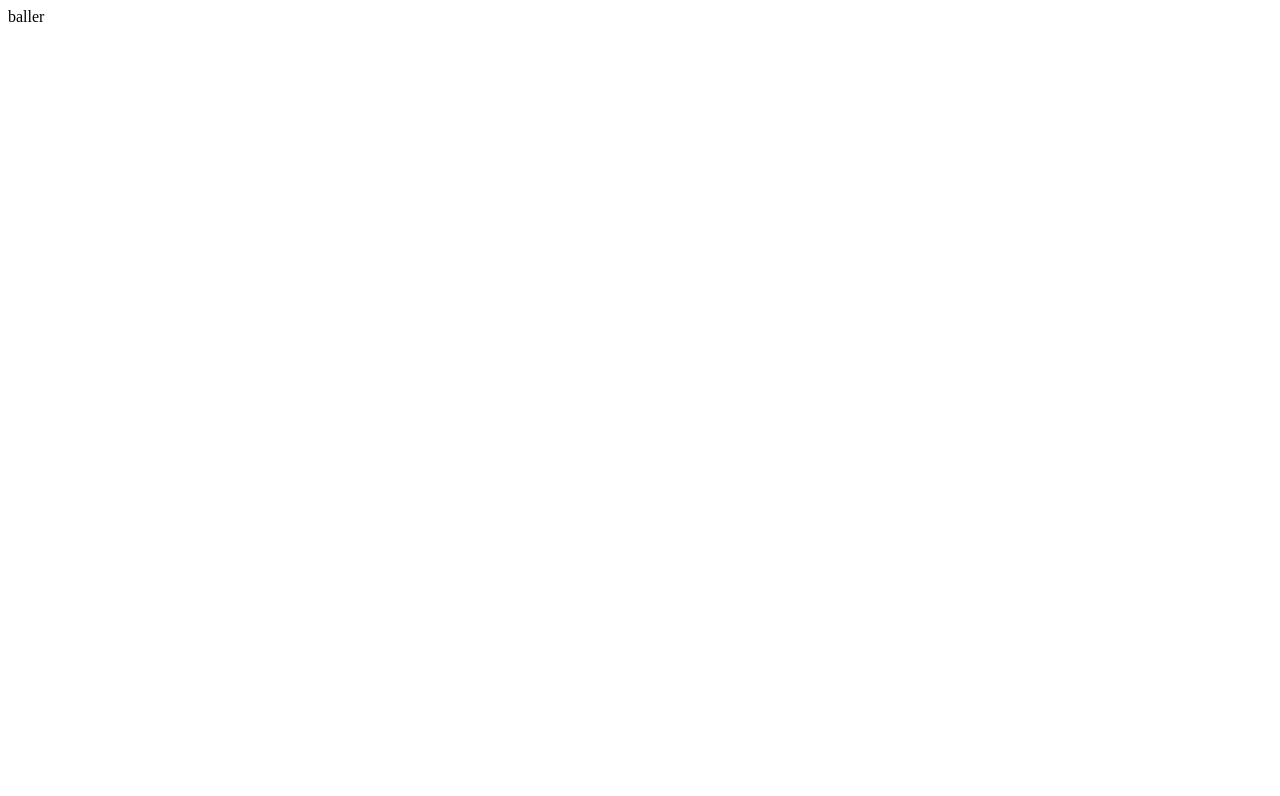
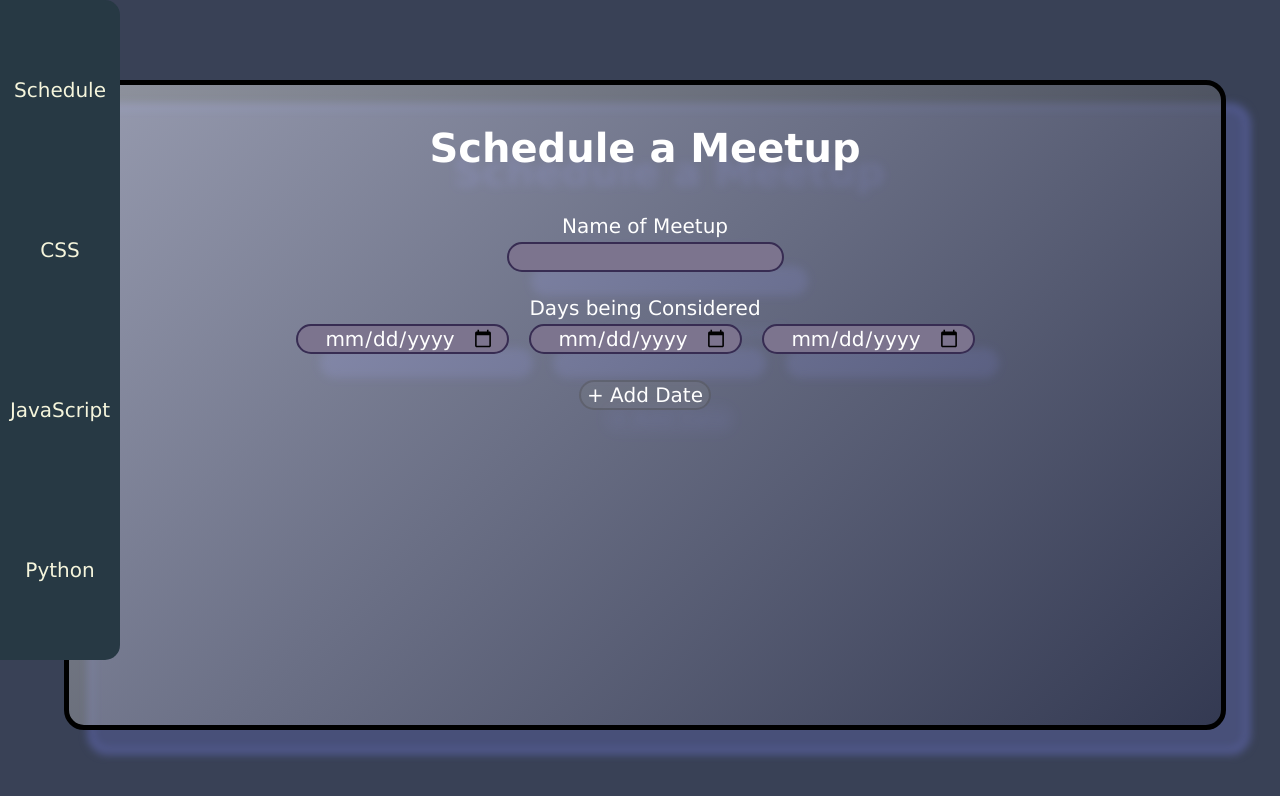
Before and after one commit to Jamieson-H7/PlayDate, a plain HTML site: page index.html in a window 1280 px wide. Drawn offline with nearby package versions, Linux system fonts and the light colour scheme.

Commit message:
css and js

```diff
--- a/index.html
+++ b/index.html
@@ -1,11 +1,60 @@
 <!DOCTYPE html>
 <html lang="en">
+
 <head>
     <meta charset="UTF-8">
     <meta name="viewport" content="width=device-width, initial-scale=1.0">
     <title>PlayDate</title>
+    <link rel="stylesheet" href="styles.css">
+    <script src="main.js"></script>
+    <script src="https://code.jquery.com/jquery-latest.min.js"></script>
+
 </head>
+
 <body>
-    <h> baller </h>
+    <nav>
+        <div class="linkContainer">
+            <a href="index.html">Schedule</a>
+            <a href="/css/">CSS</a>
+            <a href="/js/">JavaScript</a>
+            <a href="/python/">Python</a>
+        </div>
+    </nav>
+    <div class="pageContainer">
+        <h1 style="padding-top: 1em;">Schedule a Meetup</h1>
+        <table>
+            <tr>
+                <td>
+                    <p class="textLabel">Name of Meetup</p>
+                </td>
+            </tr>
+            <tr>
+                <td>
+                    <input type="text"></input>
+                </td>
+            </tr>
+            <tr>
+                <td>
+                    <p class="textLabel">Days being Considered</p>
+                </td>
+            </tr>
+            <tr>
+                <td>
+                    <div id="dateContainer" class="grid-container">
+                        <input type="date" class="dateInputs" />
+                        <input type="date" class="dateInputs" />
+                        <input type="date" class="dateInputs" />
+                    </div>
+                </td>
+            </tr>
+            <tr>
+                <td>
+                    <button id="addDateButton" type="button" onclick="dateButtonFunct()">+ Add Date</button>
+                </td>
+            </tr>
+        </table>
+    </div>
+    <br>
 </body>
+
 </html>
--- /dev/null
+++ b/main.js
@@ -0,0 +1,42 @@
+window.onload = init;
+
+var dateButton;
+var firstDateInput;
+var parentDiv;
+var dateContainer;
+
+function init(){
+    initInputs = document.getElementsByClassName("dateInputs");
+    for(item of initInputs){
+        item.min = new Date().toISOString().split("T")[0];
+    }
+    dateButton = document.getElementById("addDateButton");
+    firstDateInput = document.getElementById("firstDateInput");
+    dateContainer = document.getElementById("dateContainer");
+    parentDiv = firstDateInput.parentNode;
+}
+
+// dateButton.addEventListener("click", dateButtonFunct);
+
+function dateButtonFunct() {
+    // console.log("bruh")
+    // newRow = document.createElement("tr");
+    // newCol = document.createElement("td");
+    // newDateInput = document.createElement("input");
+    // newDateInput.type = "date";
+    // newDateInput.min = new Date().toISOString().split("T")[0];
+    // newDateInput.classList.add("dateInputs");
+    // // type="date" id="start"
+
+    // newCol.appendChild(newDateInput);
+    // newRow.appendChild(newCol);
+    // parentDiv.insertBefore(newRow, firstDateInput);
+
+    newDateInput = document.createElement("input");
+    newDateInput.type = "date";
+    newDateInput.min = new Date().toISOString().split("T")[0];
+    newDateInput.classList.add("dateInputs");
+    newDateInput.classList.add("fadeIn");
+    newDateInput.addEventListener('animationend', function(e) {$(newDateInput).removeClass("fadeIn");});
+    dateContainer.appendChild(newDateInput);
+}
--- /dev/null
+++ b/styles.css
@@ -0,0 +1,172 @@
+* {
+    font-family: 'Lucida Sans', 'Lucida Sans Regular', 'Lucida Grande', 'Lucida Sans Unicode', Geneva, Verdana, sans-serif;
+    font-size: 20px;
+    color: white;
+    --bgColor: rgb(57, 65, 86);
+    --bgColor2: rgb(87, 95, 156);
+    --inputColor: rgb(124, 116, 142);
+    --inputHoverColor: rgb(109, 96, 139);
+    --inputBorderColor: rgb(55, 44, 82);
+}
+
+h1{
+    font-size: 2em;
+}
+
+@keyframes loading {
+    from {
+        transform: translate(-100%, 0px);
+    }
+
+    to {
+        transform: translate(0, 0);
+    }
+}
+
+
+html{
+    overflow-x: hidden;
+}
+
+html,
+body {
+    margin: 0;
+    height: 90%;
+}
+
+body {
+    width: 100%;
+    background-color: var(--bgColor);
+}
+
+nav {
+    display:block;
+    position: fixed;
+    top: 0;
+    left:0;
+    padding: 0.5em 0.5em 0.5em 0.5em;
+    z-index: 1;
+    background-color: rgb(39, 57, 68);
+    width: 5em;
+    border-radius: 0 0.75em 0.75em 0;
+    height: 80%;
+}
+nav .linkContainer{
+    height: 100%;
+    display: flex;
+    flex-direction: column;
+    justify-content: space-around;
+    align-items: center;
+}
+nav .linkContainer img:hover{
+    filter: drop-shadow(24px 24px 4px black);
+}
+nav .linkContainer a{
+    text-decoration:none;
+    color:beige;
+}
+nav .linkContainer a:hover{
+    text-decoration:none;
+    color:rgb(130, 130, 101);
+}
+
+.pageContainer {
+    animation: loading 0.5s cubic-bezier(.14, .6, .36, 1.11) forwards;
+    margin: 10vh auto 0 5vw;
+    width: 90vw;
+    min-height: 80vh;
+    text-align: center;
+    background-image: linear-gradient(135deg, rgb(230, 230, 230, 0.5), rgb(31, 35, 44, 0.5));
+    filter: drop-shadow(24px 24px 4px var(--bgColor2));
+    border-radius: 1em;
+    border: 5px solid black;
+}
+
+.pageContainer * {
+    margin: auto;
+    margin-bottom: 1em;
+}
+
+@keyframes fadeIn {
+    from {
+        opacity: 0;
+    }
+
+    to {
+        opacity: 1;
+    }
+}
+
+.fadeIn {
+    animation: fadeIn 0.1s cubic-bezier(0, 0, .86, .22) 0s forwards;
+}
+
+input {
+    transition: background-color 0.5s;
+    background-color: var(--inputColor);
+    border: 0.1em solid var(--inputBorderColor);
+    border-radius: 1em;
+    padding-left: 0.6em;
+    padding-right: 0.6em;
+}
+
+input:hover {
+    transition: background-color 0.2s;
+    background-color: var(--inputHoverColor);
+}
+
+input:focus {
+    transition: background-color 0.2s;
+    background-color: var(--inputHoverColor);
+}
+
+button {
+    border-radius: 1em;
+    margin: 0;
+    background-color: rgba(128, 128, 128, 0.25);
+    border: 0.1em solid rgba(54, 54, 54, 0.25);
+}
+
+td * {
+    text-align: center;
+}
+
+.textLabel {
+    margin: 0;
+}
+
+.dateInputs {
+    margin-bottom: 0.1em;
+}
+
+.grid-container {
+    display: inline-grid;
+    justify-content: space-between;
+    grid-template-columns: auto auto auto;
+    gap: 1em;
+    max-height: 40vh;
+    overflow: auto;
+    overflow-y: scroll;
+    padding-right: 1em;
+}
+
+@media only screen and (max-width: 800px) {
+    .grid-container {
+        grid-template-columns: auto;
+    }
+  }
+
+::-webkit-scrollbar {
+    width: 10px;
+    height: 10px;
+}
+
+::-webkit-scrollbar-thumb {
+    background: rgb(71, 38, 63);
+    border-radius: 10em;
+}
+
+::-webkit-scrollbar-track {
+    background: rgba(91, 34, 96, 0.2);
+    border-radius: 10em;
+}
```
